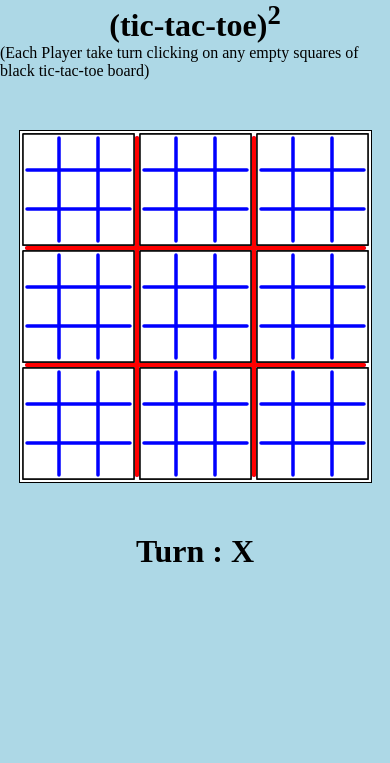
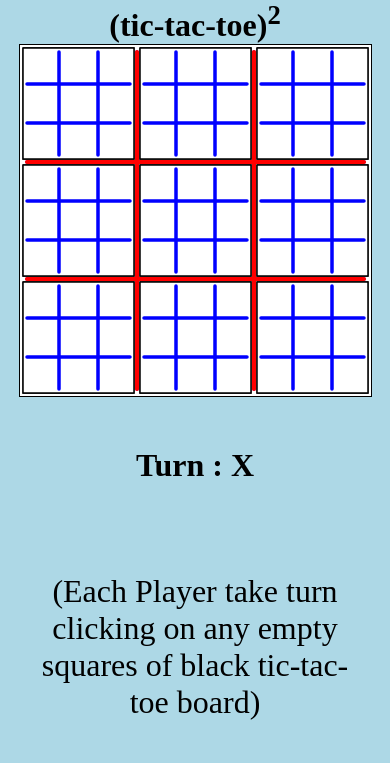
Before and after one commit to ShikharVerma1922/SuperTicTacToeGame, a plain HTML site: page index.html in a window 390 px wide. Drawn offline with Linux system fonts and the light colour scheme.

Commit message:
Update style.css

```diff
--- a/style.css
+++ b/style.css
@@ -7,13 +7,18 @@ body {
   width: 100%;
   height: 100%;
 } /* just to be sure these are full screen*/
-
+#note p {
+  padding: 10%;
+  font-size: 150%;
+  font-weight: 500;
+  text-align: center;
+}
 #turn {
   margin: auto;
   font-size: 200%;
   font-weight: 900;
 }
-#winner {
+#note {
   margin: auto;
   font-size: 200%;
   font-weight: 900;
@@ -42,11 +47,17 @@ h1 {
     background-color: white;
     order: 1;
   }
+  #note p {
+    padding: 10%;
+    font-size: 100%;
+    font-weight: 500;
+    text-align: center;
+  }
   #turn {
     margin: auto;
     order: 2;
   }
-  #winner {
+  #note {
     margin: auto;
     order: 3;
   }
```
